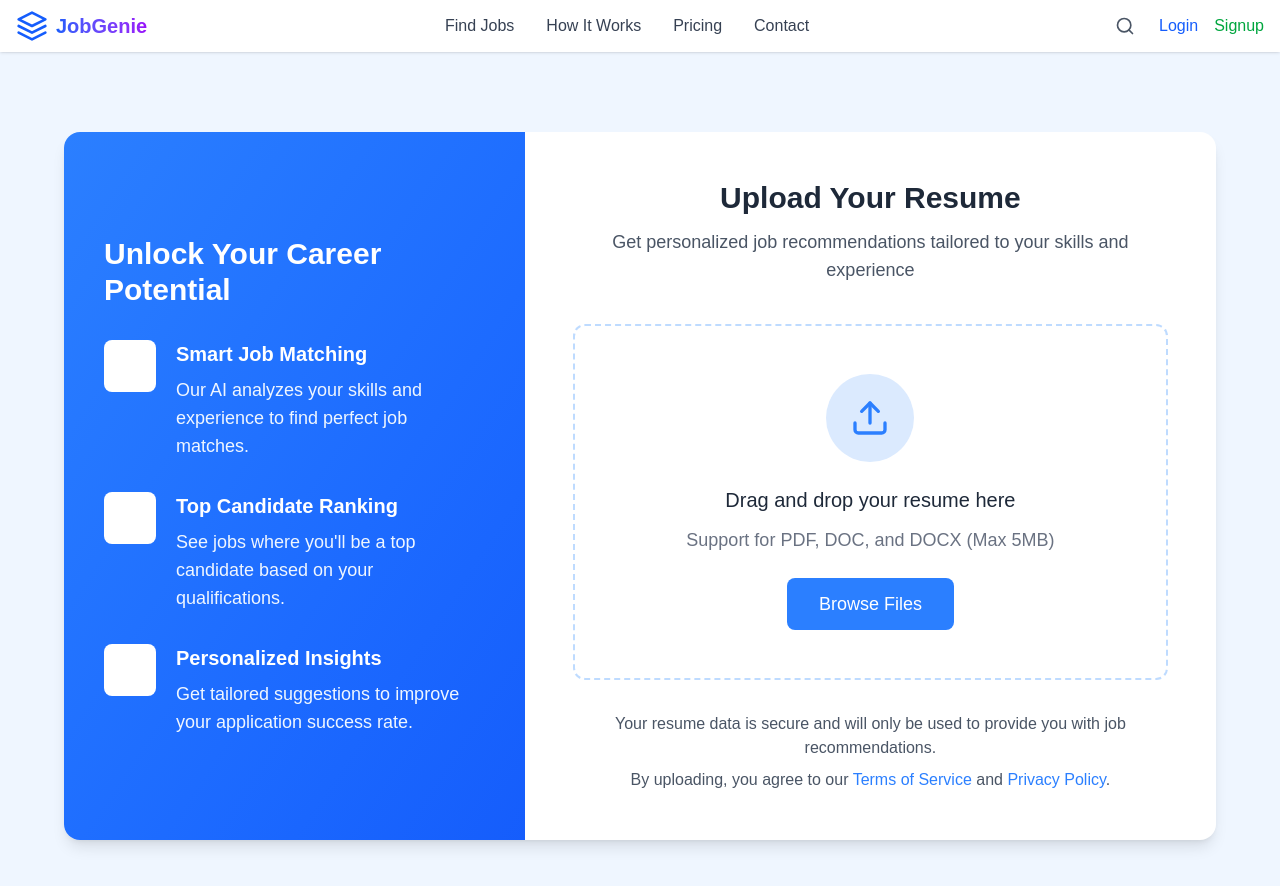
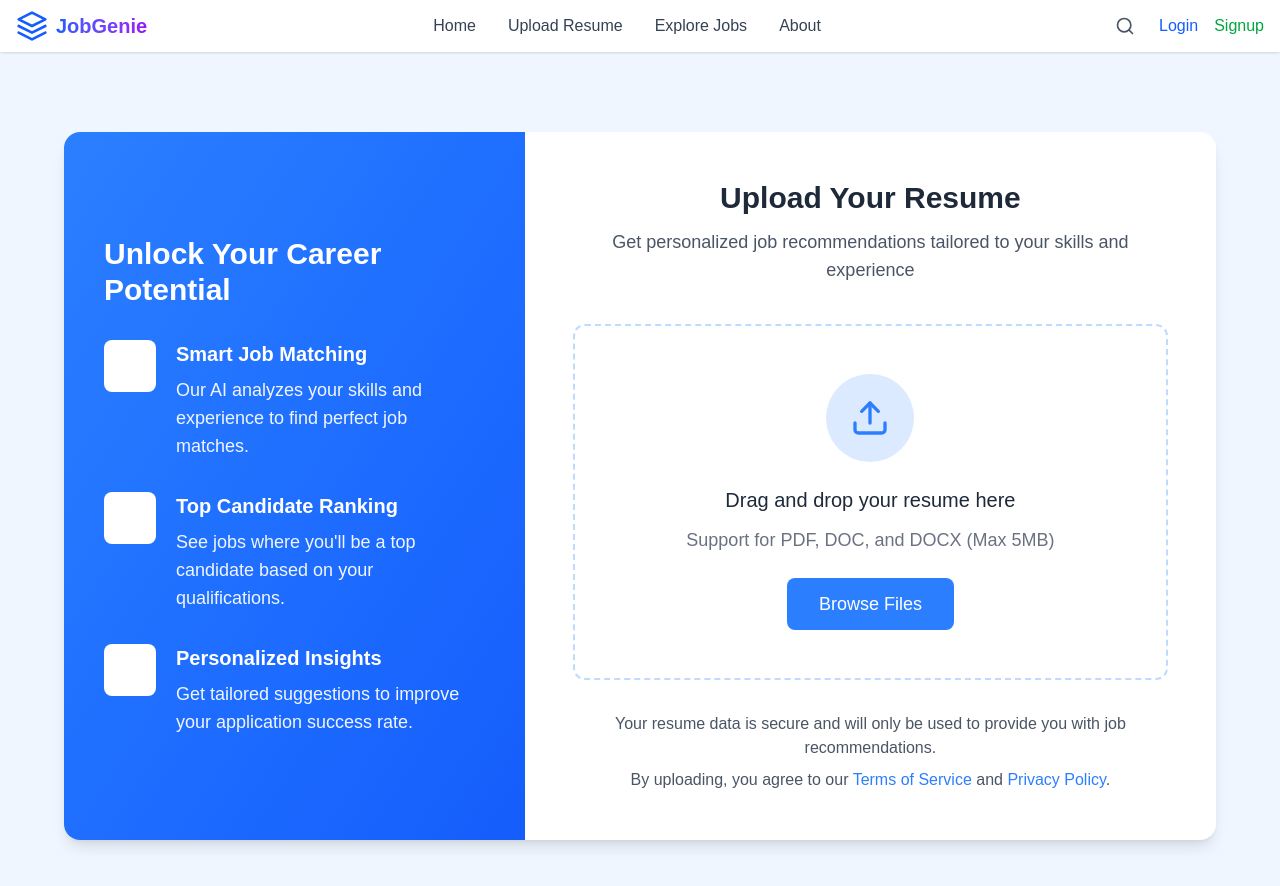
Before and after one commit to chistym17/jobgenie-frontend, a Next.js app: page /upload in a window 1280 px wide. Shown: the top 886 px of the page. Built offline with nearby package versions, Linux system fonts and the light colour scheme.

Commit message:
navbar updated

```diff
--- a/src/app/components/Navbar.tsx
+++ b/src/app/components/Navbar.tsx
@@ -57,17 +57,17 @@ const Navbar = () => {
         </div>
 
         <div className="hidden md:flex items-center space-x-8">
+          <Link href="/" className="text-gray-700 hover:text-blue-600 transition">
+            Home
+          </Link>
+          <Link href="/upload" className="text-gray-700 hover:text-blue-600 transition">
+            Upload Resume
+          </Link>
           <Link href="/jobs" className="text-gray-700 hover:text-blue-600 transition">
-            Find Jobs
+            Explore Jobs
           </Link>
           <Link href="/about" className="text-gray-700 hover:text-blue-600 transition">
-            How It Works
-          </Link>
-          <Link href="/pricing" className="text-gray-700 hover:text-blue-600 transition">
-            Pricing
-          </Link>
-          <Link href="/contact" className="text-gray-700 hover:text-blue-600 transition">
-            Contact
+            About
           </Link>
         </div>
 
```
